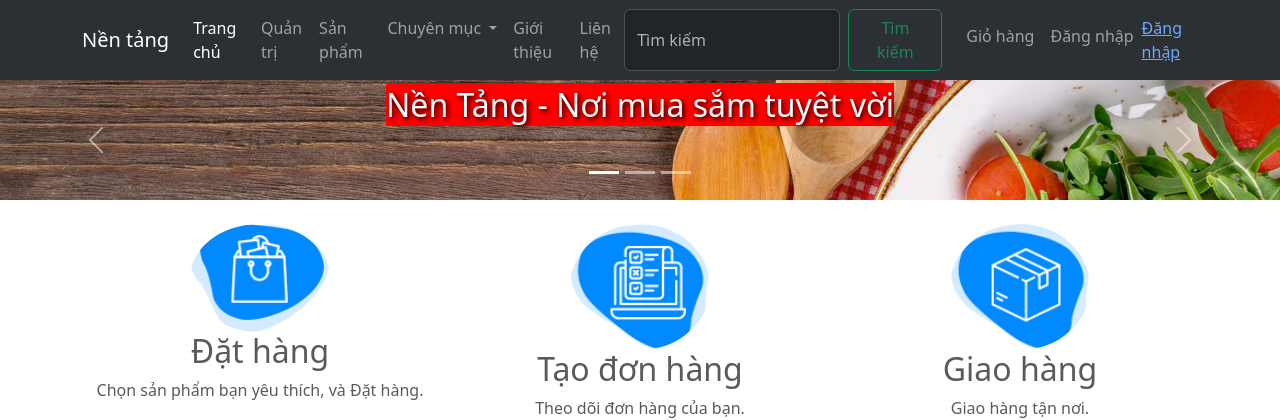
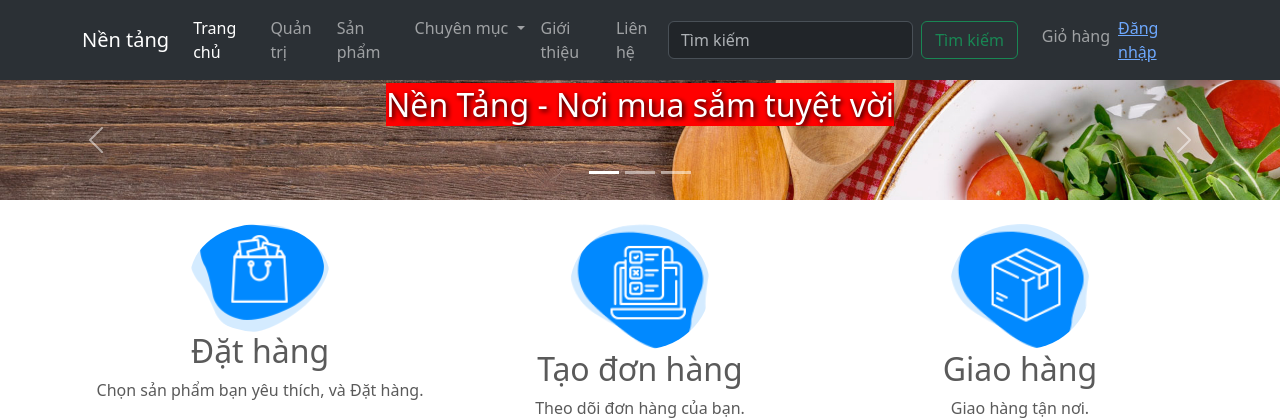
Before and after one commit to lt19284/tmdt2, a Flask app: page / in a window 1280 px wide. Shown: the top 420 px of the page. Run offline with Flask 3, Linux system fonts and the light colour scheme; some libraries are stand-ins or nearby versions.

Commit message:
Update index.html

```diff
--- a/templates/index.html
+++ b/templates/index.html
@@ -72,11 +72,7 @@
                     <li class="nav-item text-nowrap">
                         <a class="nav-link" href="/cart">Giỏ hàng</a>
                     </li>
-                    <li class="nav-item text-nowrap">
-                        <!-- Nếu chưa đăng nhập thì hiển thị nút Đăng nhập -->
-                        <a class="nav-link" href="/login">Đăng nhập</a>
-                    </li>
-                     {% if username %}
+                    {% if username %}
                         <p>Chào, {{ username }}!</p>  <!-- Hiển thị tên người dùng -->
                         <a href="{{ url_for('logout') }}">Đăng xuất</a>
                     {% else %}
```
